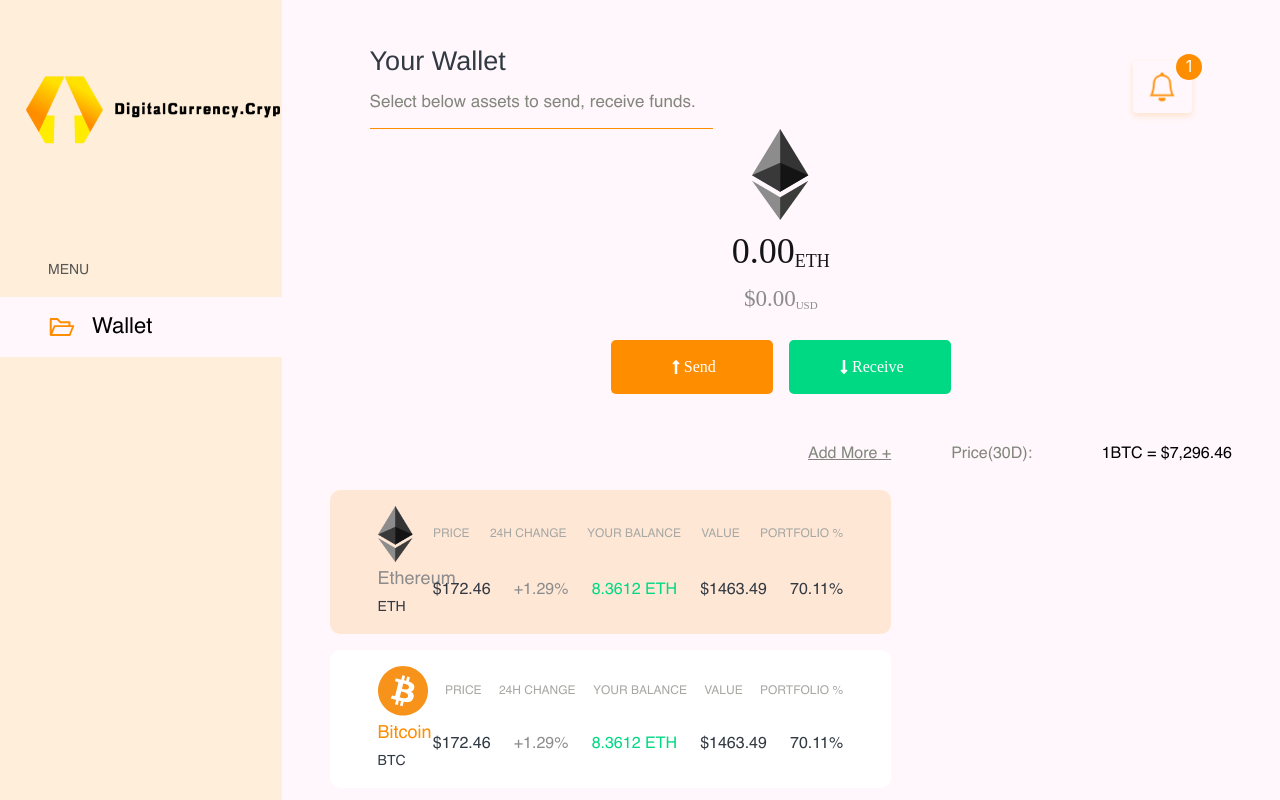
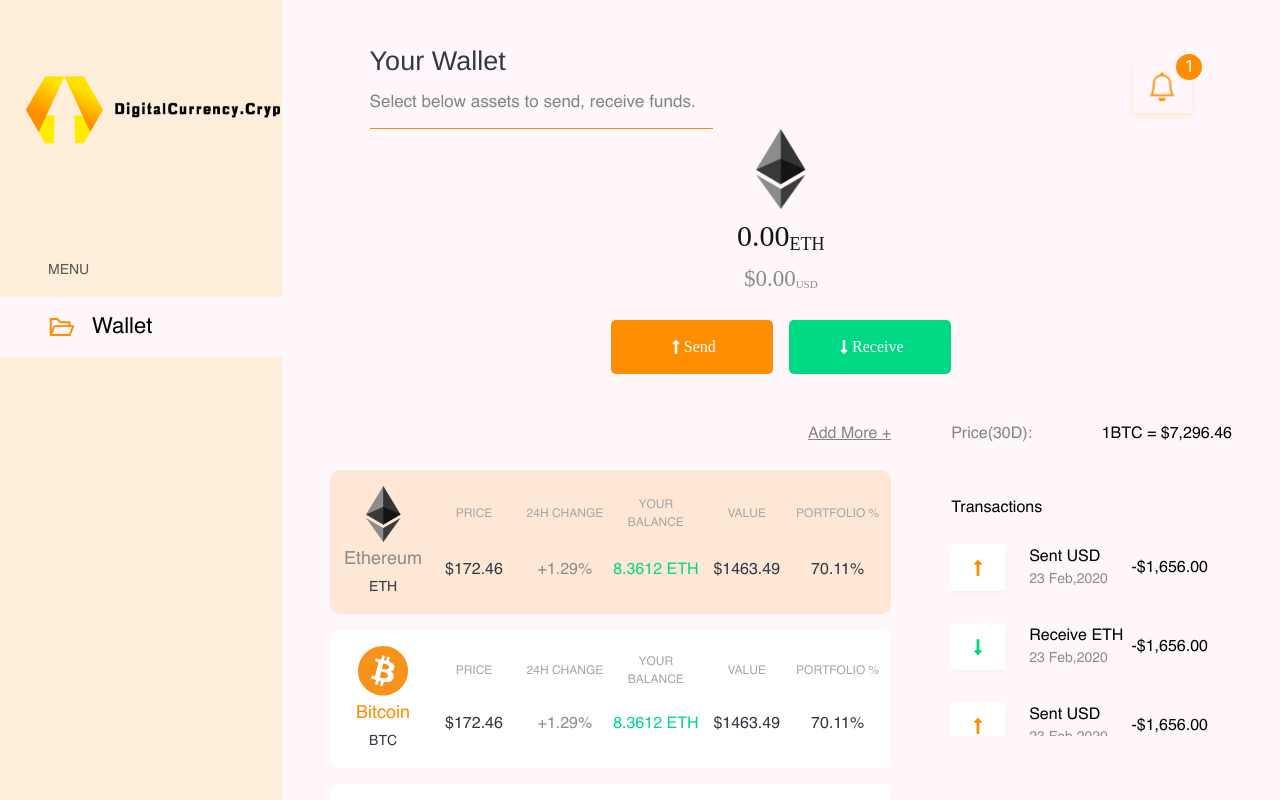
Before and after one commit to BlackHoleUsa/nft-wallet, a React (Create React App) app: page /wallet in a window 1280 px wide. Built offline with nearby package versions, Linux system fonts and the light colour scheme; a web font is replaced by a local one.

Commit message:
transaction section done

```diff
--- a/src/Assets/Data.js
+++ b/src/Assets/Data.js
@@ -1,6 +1,7 @@
 import { Routes } from "../Routes/Routes";
 import { AiOutlineFolderOpen } from 'react-icons/ai';
 import { Images } from "./Images";
+import { FaLongArrowAltUp, FaLongArrowAltDown } from 'react-icons/fa';
 
 export const sidebarContent = [
     {
@@ -77,3 +78,34 @@
         portfolio: '70.11%'
     }
 ];
+
+export const transactionData = [
+    {
+        id: 1,
+        title: 'Sent USD',
+        date: '23 Feb,2020',
+        rate: '-$1,656.00',
+        icon: <FaLongArrowAltUp className="font-18px text-orange" />
+    },
+    {
+        id: 2,
+        title: 'Receive ETH',
+        date: '23 Feb,2020',
+        rate: '-$1,656.00',
+        icon: <FaLongArrowAltDown className="font-18px text-green" />
+    },
+    {
+        id: 1,
+        title: 'Sent USD',
+        date: '23 Feb,2020',
+        rate: '-$1,656.00',
+        icon: <FaLongArrowAltUp className="font-18px text-orange" />
+    },
+    {
+        id: 2,
+        title: 'Receive ETH',
+        date: '23 Feb,2020',
+        rate: '-$1,656.00',
+        icon: <FaLongArrowAltDown className="font-18px text-green" />
+    }
+];
--- a/src/components/CoinListItem/CoinListItem.js
+++ b/src/components/CoinListItem/CoinListItem.js
@@ -15,8 +15,8 @@
     return(
 
         <FlexColumn className={`
-            w-100 py-3 mb-3 px-5 br-10px
-            py-2 mb-3 px-5 ${ active === index ? 'background-primary' : 'bg-white' }
+            w-100 py-3 mb-3 br-10px px-2
+            py-2 mb-3 ${ active === index ? 'background-primary' : 'bg-white' }
         `}>
 
             <FlexRow className={`w-100 align-items-center
@@ -28,7 +28,7 @@
             <FlexRow className={`w-100 align-items-center
                 justify-content-between font-helvetica`}
            >
-            <FlexColumn className="mt-1 text-width">
+            <FlexColumn className="mt-1 coin-item-width align-items-center justify-content-center">
                 <span className={`
                     font-18px ${ index === 1 ? 'text-grey-cc-70' : index === 2 ? 'text-orange' : 'text-blue' }
                 `}>
@@ -36,11 +36,11 @@
                 </span>
                 <span className="font-14px text-lightBlack mt-1">{item.subTitle}</span>
             </FlexColumn>
-            <span className="font-16px text-lightBlack">{item?.price}</span>
-            <span className="font-16px text-grey-cc-70">{item?.hChange}</span>
-            <span className="font-16px text-green">{item?.balance}</span>
-            <span className="font-16px text-lightBlack">{item?.value}</span>
-            <span className="font-16px text-lightBlack">{item?.portfolio}</span>
+            <span className="font-16px text-lightBlack coin-item-width text-center">{item?.price}</span>
+            <span className="font-16px text-grey-cc-70 coin-item-width text-center">{item?.hChange}</span>
+            <span className="font-16px text-green coin-item-width text-center">{item?.balance}</span>
+            <span className="font-16px text-lightBlack coin-item-width text-center">{item?.value}</span>
+            <span className="font-16px text-lightBlack coin-item-width text-center">{item?.portfolio}</span>
 
             </FlexRow>
 
@@ -55,8 +55,10 @@
     const data = [src, 'PRICE', '24H CHANGE', 'YOUR BALANCE', 'VALUE', 'PORTFOLIO %'];
 
     return data?.map((text, i) => (
-        i === 0 ? <img alt="coin-logo" src={text} width={ index < 2 ? '35px' : '50px' } /> :
-        <span key={i} className="font-helvetica font-12px text-uppercase text-grey-cc-80 text-center">
+        i === 0 ? <span className="coin-item-width text-center">
+            <img alt="coin-logo" src={text} width={ index < 2 ? '35px' : '50px' } />
+        </span> :
+        <span key={i} className="font-helvetica font-12px text-uppercase text-grey-cc-80 text-center coin-item-width">
             { text }
         </span>
     ))
--- /dev/null
+++ b/src/components/Graph/Graph.css
@@ -0,0 +1,45 @@
+.transactions-container{
+    overflow-x: hidden;
+    overflow-y: auto;
+    height: 30vh;
+    margin-top: 50px;
+}
+
+.transactions-container .transactions-container__item{
+    margin-bottom: 32px;
+}
+
+.transactions-container .transactions-container__item .arrow_item{
+    width: 54px;
+    height: 47px;
+    background: #FFFFFF 0% 0% no-repeat padding-box;
+    box-shadow: 0px 3px 6px #0000000A;
+    border-radius: 4px;
+}
+
+
+/* width */
+.transactions-container::-webkit-scrollbar {
+    width: 2px !important;
+    scroll-behavior: smooth !important;
+  }
+
+  /* Track */
+  .transactions-container::-webkit-scrollbar-track {
+    background: var(--orange);
+    border-radius: 50px;
+    -webkit-border-radius: 50px;
+  }
+  /* Handle */
+  .transactions-container::-webkit-scrollbar-thumb {
+    background: var(--orange);
+    border-radius: 50px !important;
+    -webkit-border-radius: 50px !important;
+    outline: 1px solid var(--orange);
+  }
+
+  /* Handle on hover */
+  .transactions-container::-webkit-scrollbar-thumb:hover {
+    transition: all 0.4s;
+    background: var(--orange);
+  }
--- a/src/components/Graph/Graph.js
+++ b/src/components/Graph/Graph.js
@@ -1,6 +1,9 @@
 import React from 'react';
+import './Graph.css';
 import { FlexRow } from 'components/FlexRow/FlexRow';
 import { Element } from 'components/Element/Element';
+import { FlexColumn } from 'components/FlexColumn/FlexColumn';
+import { transactionData } from 'Assets/Data';
 
 export const Graph = () => {
 
@@ -17,6 +20,33 @@
                 </Element>
             </FlexRow>
 
+            <FlexColumn className="w-100 transactions-container">
+                <Element className="text-black font-16px font-helvetica mb-4 d-block">
+                    Transactions
+                </Element>
+                {
+                    transactionData.map((item, i) => (
+                        <FlexRow className="w-100 align-items-center transactions-container__item pr-4" key={i}>
+                            <FlexColumn className="align-items-center justify-content-center mr-4 arrow_item">
+                                { item?.icon }
+                            </FlexColumn>
+                            <FlexColumn className="align-items-start justify-content-start">
+                                <Element className="text-black font-16px font-helvetica">
+                                    { item?.title }
+                                </Element>
+                                <Element className="text-grey-cc-70 font-14px font-helvetica">
+                                    { item?.date }
+                                </Element>
+                            </FlexColumn>
+                            <Element className="text-black font-16px font-helvetica ml-auto">
+                                { item?.rate }
+                            </Element>
+                        </FlexRow>
+                    ))
+                }
+
+            </FlexColumn>
+
         </React.Fragment>
 
     );
--- a/src/global.css
+++ b/src/global.css
@@ -82,6 +82,10 @@
     width: 32px;
   }
 
+  .coin-item-width{
+    width: calc(100%/6);
+  }
+
 @media screen and (max-width: 767px) {
 
   .remove-margins{
--- a/src/screens/Dashboard/Dashboard.js
+++ b/src/screens/Dashboard/Dashboard.js
@@ -57,8 +57,8 @@
             </Element>
 
             <FlexColumn className="w-100 justify-content-center align-items-center mb-5">
-                <img alt="icon" src={Images.icon} className="mb-1" />
-                <Element className="font-sf-regular font-36px mb-1" style={{ color: 'var(--darkBlack)' }}>
+                <img alt="icon" src={Images.icon} className="mb-1" width="50px" />
+                <Element className="font-sf-regular font-30px mb-1" style={{ color: 'var(--darkBlack)' }}>
                     0.00
                     <sub className="font-sf-medium font-18px">ETH</sub>
                 </Element>
```
